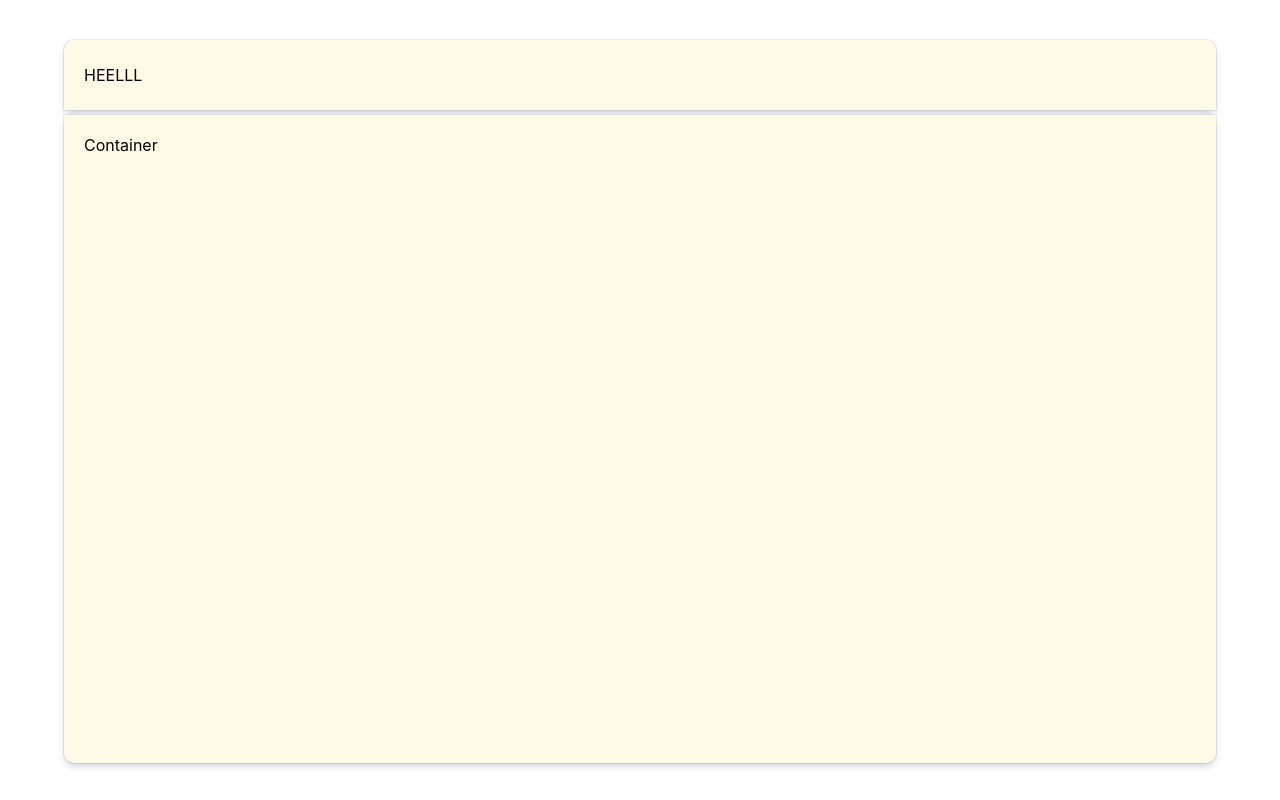
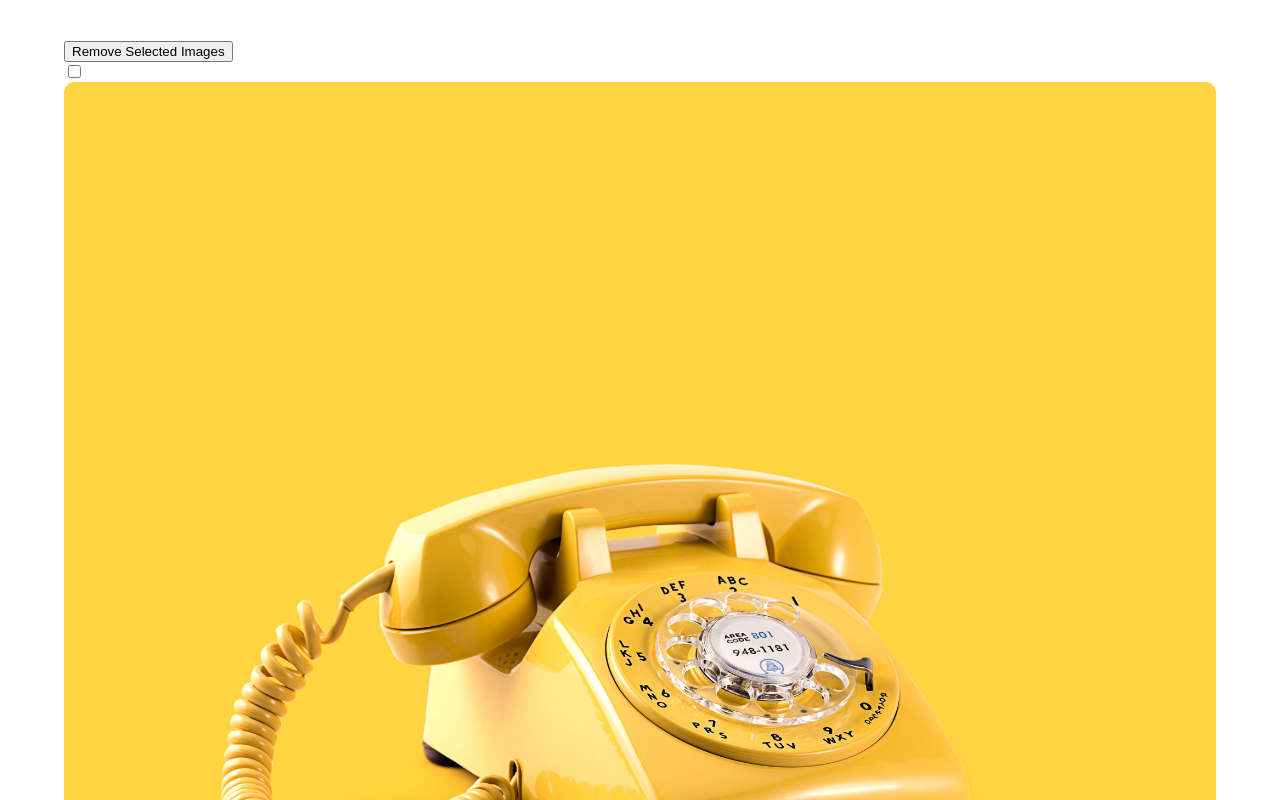
Before and after one commit to nomanfc/React_Js_Image_Gallery, a React (Create React App) app: page / in a window 1280 px wide. Shown: the top 800 px of the page. Built offline with nearby package versions, Linux system fonts and the light colour scheme.

Commit message:
Select Item and remove item functionality added

```diff
--- a/src/components/Gallery/GalleryApp.jsx
+++ b/src/components/Gallery/GalleryApp.jsx
@@ -1,13 +1,87 @@
+import { useState } from "react";
 import styles from "../../styles/gallery.module.css";
 import ImageGrids from "./ImageGrids";
 import NavBar from "./NavBar";
 
 export default function GalleryApp() {
+  const imageFileName = [
+    "image-1.webp",
+    "image-2.webp",
+    "image-3.webp",
+    "image-4.webp",
+    "image-5.webp",
+    "image-6.webp",
+    "image-7.webp",
+    "image-8.webp",
+    "image-9.webp",
+    "image-10.jpeg",
+  ];
+
+  const [selectedImages, setSelectedImages] = useState([]);
+  const [imageFileNames, setImageFileNames] = useState(imageFileName);
+
+  const toggleImageSelection = (fileName) => {
+    if (selectedImages.includes(fileName)) {
+      setSelectedImages(selectedImages.filter((name) => name !== fileName));
+    } else {
+      setSelectedImages([...selectedImages, fileName]);
+    }
+  };
+
+  const removeSelectedImages = () => {
+    const remainingImages = imageFileNames.filter((fileName) => !selectedImages.includes(fileName));
+    setImageFileNames(remainingImages);
+    setSelectedImages([]); // Clear the selected images
+  };
+
+  console.log(selectedImages);
+
   return (
     <div className={styles.outerContainer}>
       <div className={styles.mainContainer}>
-        <NavBar/>
-        <ImageGrids/>
+        <div className={styles.navbar}>
+          {" "}
+          <button onClick={removeSelectedImages}>Remove Selected Images</button>
+        </div>
+
+        <div className={styles.imageContainer}>
+          <div className={styles.imageGrids}>
+            <div className={styles.featuredImage}>
+              <div className={styles.checkbox}>
+                <input
+                  type="checkbox"
+                  checked={selectedImages.includes("image-11.jpeg")}
+                  onChange={() => toggleImageSelection("image-11.jpeg")}
+                />
+              </div>
+              <img
+                src={process.env.PUBLIC_URL + "/images/image-11.jpeg"}
+                width="100%"
+                height="100%"
+                style={{ borderRadius: "10px" }}
+              />
+            </div>
+            {imageFileNames.map((fileName, index) => (
+              <div key={index} className={styles.gridItem}>
+                <div className={styles.checkbox}>
+                  <input
+                    type="checkbox"
+                    checked={selectedImages.includes(fileName)}
+                    onChange={() => toggleImageSelection(fileName)}
+                  />
+                </div>
+                <img
+                  src={process.env.PUBLIC_URL + "/images/" + fileName}
+                  alt={`Image ${index + 1}`}
+                  width="100%"
+                  height="100%"
+                  style={{ borderRadius: "10px" }}
+                />
+              </div>
+            ))}
+            <div className={styles.gridItem}>Image 1</div>
+          </div>
+        </div>
       </div>
     </div>
   );
```
